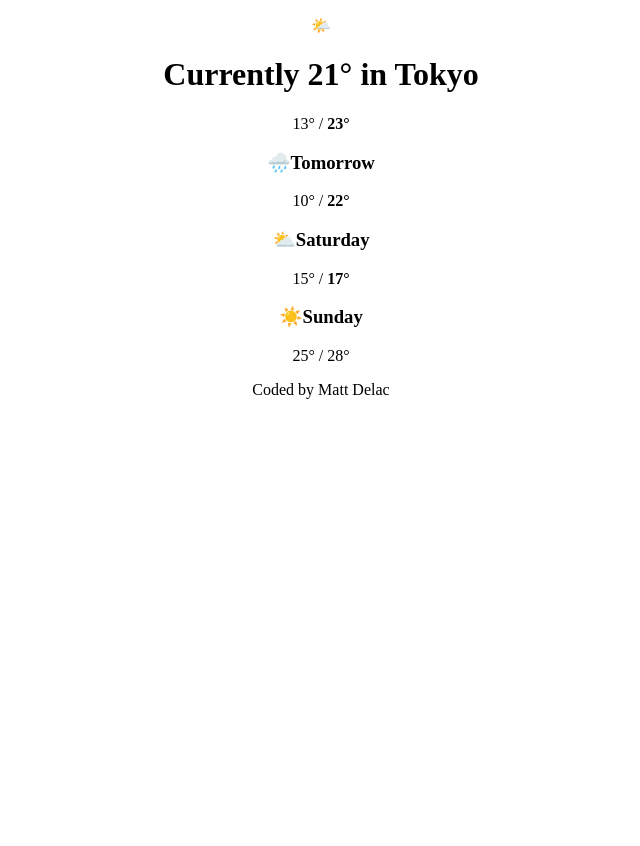
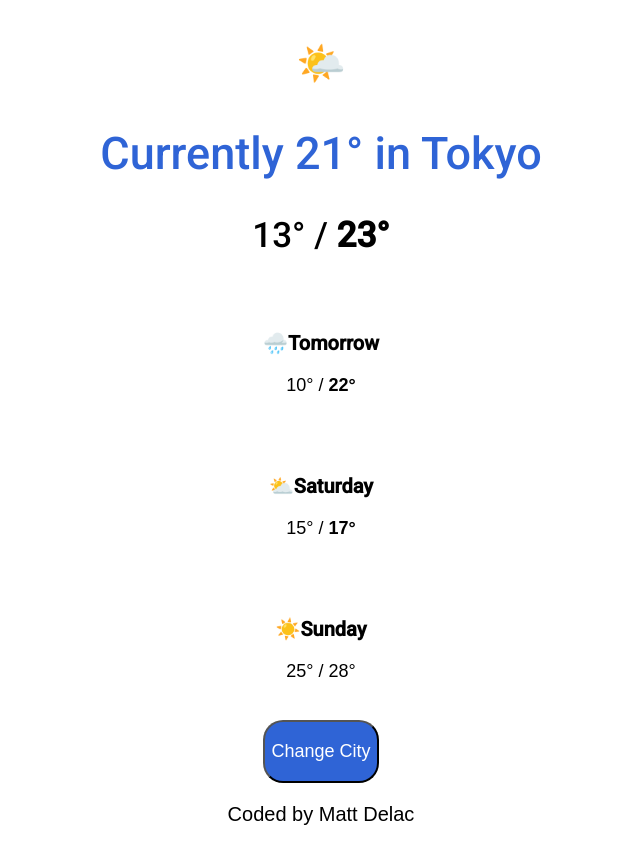
Before and after one commit to Beatriz-G/SheCodes, a plain HTML site: page Week 1/index.html in a window 1280 px wide. Shown: the whole page, without its empty margins (319-959 px from the left). Before the commit the page ends 800 px from the top, so only its background shows below. Drawn offline with Linux system fonts and the light colour scheme; a web font is replaced by a local one.

Commit message:
Added button

```diff
--- a/Week 1/index.html
+++ b/Week 1/index.html
@@ -4,31 +4,88 @@
         <title>SheCodes | Weather App</title>
         <meta charset="UTF-8">
         <meta name="robots" content="noindex">
+        <link href="https://fonts.googleapis.com/css2?family=Gruppo&family=Orbitron:wght@400..900&family=Roboto:wght@500&display=swap" rel="stylesheet">
         <style>
             body {
                 text-align: center;
+                font-family: "Roboto", sans-serif;
+
+            }
+
+            header .sun {
+                font-size: 40px;
+            }
+
+            header h1 {
+                color: #2F64D6;
+                font-weight: 500;
+                font-size: 45px;
+            }
+
+            header p {
+                font-size: 35px;
+            }
+
+            main h3 {
+                font-size: 20px;
+            }
+
+            main p {
+                font-size: 18px;
+                font-family: "Gruppo", sans-serif;
+
+            }
+
+            div {
+                padding: 20px 0;
+                width: 100%;
+                position: relative;
+
+            }
+
+            div:hover {
+            background-color: #FEFBEF;
+            }
+
+            button {
+                background-color: #2F64D6;
+                color: white;
+                border-radius: 20px;
+            }
+
+            button:hover {
+                color: white;
+                border: 1px solid #2F64D6;
+            }
+
+            footer {
+                font-family: "Gruppo", sans-serif;
+                font-size: 20px;
             }
         </style>
     </head>
     <body>
         <header>
-            <p>🌤️</p>
+            <p class="sun">🌤️</p>
             <h1>Currently 21° in Tokyo</h1>
             <p>13° / <strong>23°</strong></p>
         </header>
         <main>
-            <div clas="tomorrow">
+            <div>
                 <h3>🌧️Tomorrow</h3>
                 <p>10° / <strong>22°</strong></p>
             </div>
-            <div class="saturday">
+            <div>
                 <h3>⛅Saturday</h3>
                 <p>15° / <strong>17°</strong></p>
             </div>
-            <div class="Sunday">
+            <div>
                 <h3>☀️Sunday</h3>
                 <p>25° / 28°</p>
             </div>
+            <button>
+                <p>Change City</p>
+            </button>
         </main>
         <footer>
             <p>Coded by Matt Delac</p>
```
